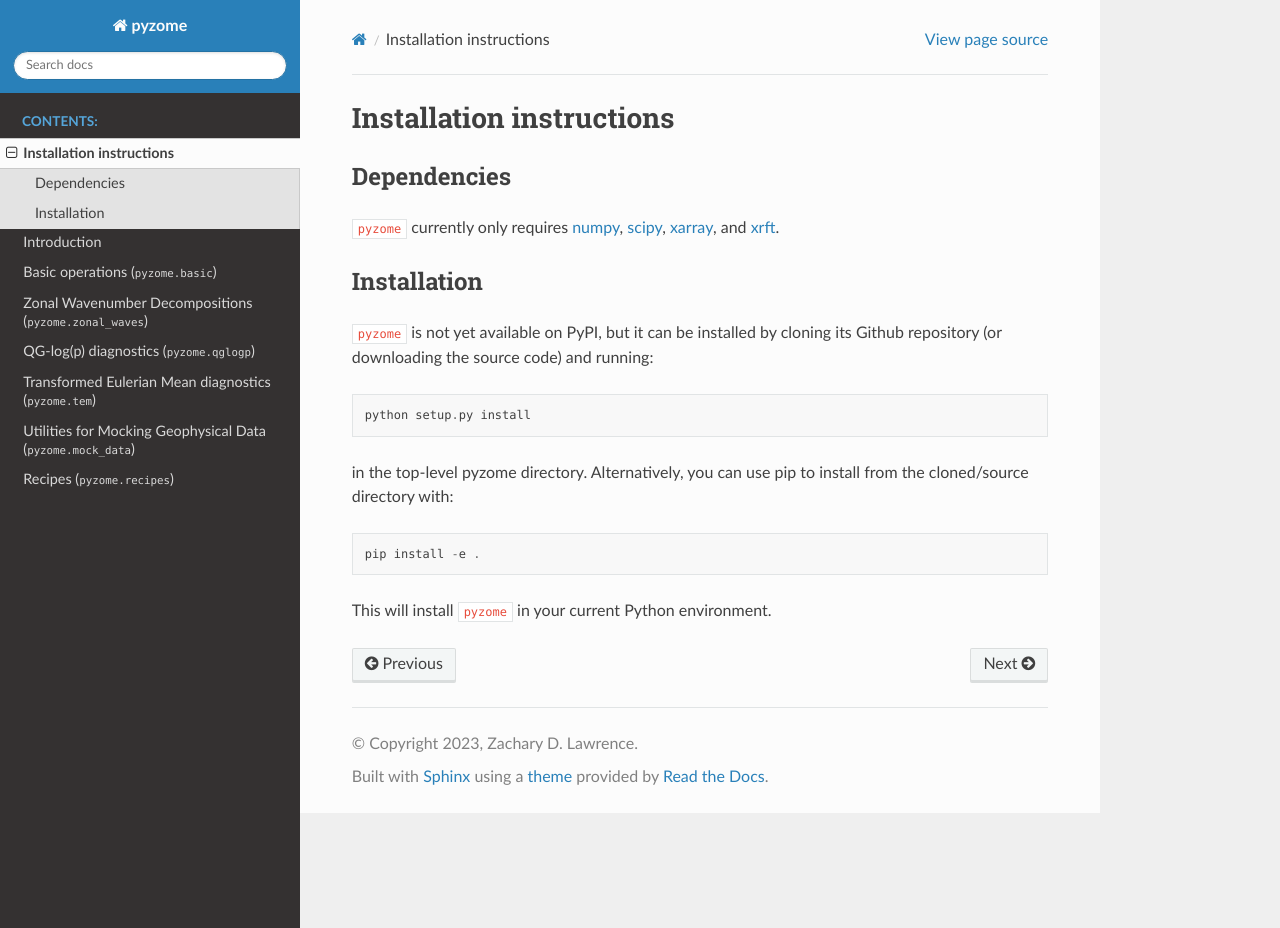
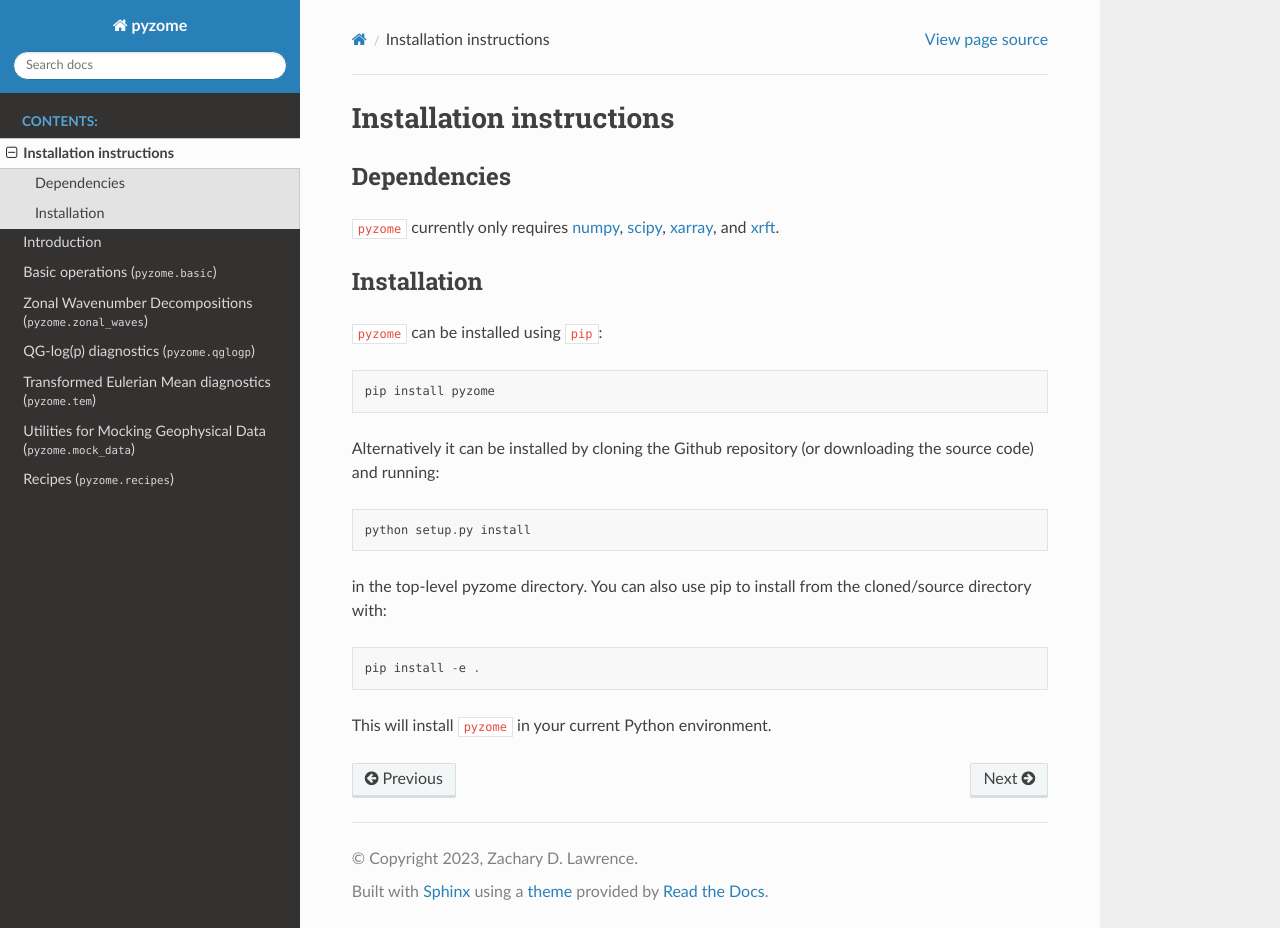
Before and after one commit to zdlawrence/pyzome, a Sphinx documentation site: the page built from docs/source/install.rst, in a window 1280 px wide and 928 px high. Built offline with Sphinx 7.4.7 and the Read the Docs theme 2.0.0, drawn with Linux system fonts in a browser that asks for light colours.

Commit message:
Update docs for installing with pip

```diff
--- a/README.rst
+++ b/README.rst
@@ -22,6 +22,12 @@ unit-aware computations.
 pyzome is in an early stage and currently under active development. While much of
 the core functionality is in place, the API (e.g., function names and call
 signatures) is still subject to change.
+
+Install
+-------
+pyzome is available on PyPI and can be installed with pip::
+
+    pip install pyzome
 
 
 Features
--- a/docs/source/install.rst
+++ b/docs/source/install.rst
@@ -12,14 +12,16 @@ and `xrft <https://xrft.readthedocs.io/en/latest/>`__.
 
 Installation
 ------------
+``pyzome`` can be installed using ``pip``::
 
-``pyzome`` is not yet available on PyPI, but it can be
-installed by cloning its Github repository (or downloading the
-source code) and running::
+    pip install pyzome
+
+Alternatively it can be installed by cloning the Github repository
+(or downloading the source code) and running::
 
     python setup.py install
 
-in the top-level pyzome directory. Alternatively, you can use pip
+in the top-level pyzome directory. You can also use pip
 to install from the cloned/source directory with::
 
     pip install -e .
```
